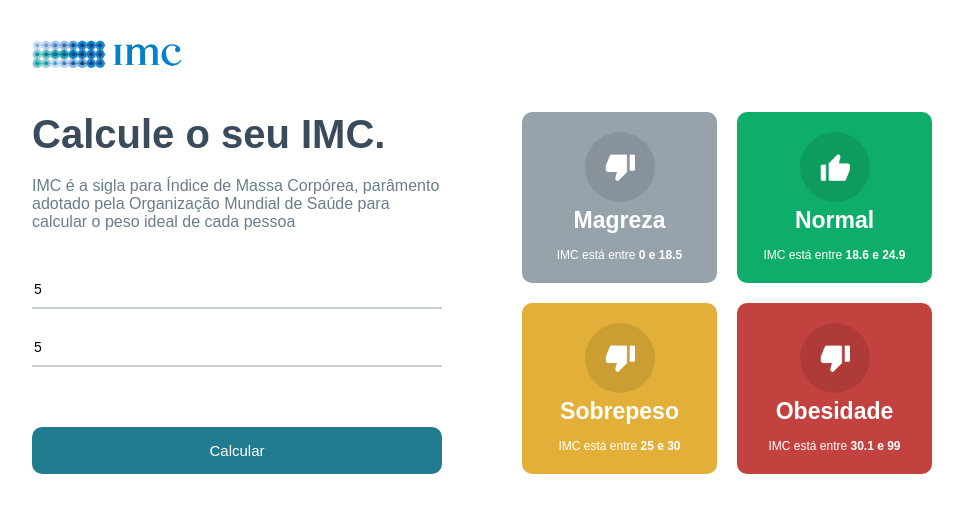
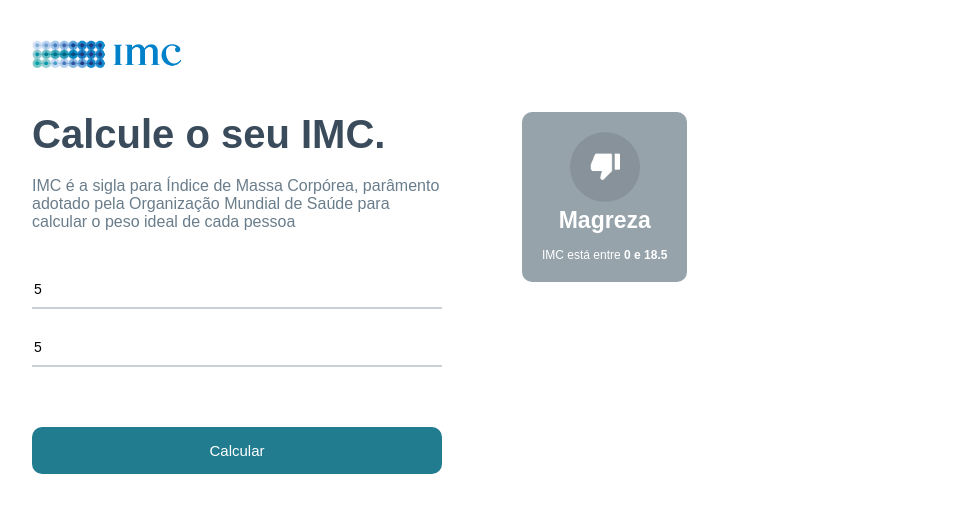
Before and after one commit to Dev-JoseRonaldo/calculadora-imc-react, a React (Vite) app: page / in a window 1280 px wide. Both pictures are taken after typing "5", "5" into the empty fields and a click on the button "Calcular". Shown: the top 512 px of the page, without its empty margins (158-1121 px from the left). Built offline with nearby package versions, Linux system fonts and the light colour scheme.

Commit message:
:sparkles: feat: Fazendo o cálculo do IMC funcionar e interagir com os inputs e os cards informativos

```diff
--- a/src/App.tsx
+++ b/src/App.tsx
@@ -1,16 +1,17 @@
 import { useState } from 'react';
 import styles from './App.module.css';
 import logo from './assets/imgLogo.png';
-import { levels, calculateImc} from './helpers/imc';
+import { levels, calculateImc, Level} from './helpers/imc';
 import { GridItem } from './components/GridItem';
 
 function App() {
   const [heightField, setHeightField] = useState<number>(0);
   const [weigthField, setWeigthField] = useState<number>(0);
+  const [toShow, setSToShow] = useState <Level | null>(null);
 
   const handleCalculateButton = () => {
     if(heightField && weigthField){
-
+      setSToShow(calculateImc(heightField, weigthField));
     } else{
       alert('Digite todos os campos!!!');
     }
@@ -31,14 +32,14 @@
 
           <input
           type="number"
-          placeholder="Digite a sua altura. Ex: 1.5 (em metros)"
+          placeholder="Digite a sua altura. Ex: 1.7 (em metros)"
           value={ heightField > 0 ? heightField : ''}
           onChange={e => setHeightField(parseFloat(e.target.value))}
           />
 
         <input
           type="number"
-          placeholder="Digite a seu peso. Ex: 1.5 (em metros)"
+          placeholder="Digite a seu peso. Ex: 60.3 (em kg)"
           value={ weigthField > 0 ? weigthField : ''}
           onChange={e => setWeigthField(parseFloat(e.target.value))}
           />
@@ -47,11 +48,20 @@
         </div>
 
         <div className={styles.rightSide}>
-          <div className={styles.grid}>
-            {levels.map((item, key) => (
-              <GridItem key={key} item={item}/>
-            ))}
-          </div>
+          {!toShow &&
+            <div className={styles.grid}>
+              {levels.map((item, key) => (
+                <GridItem key={key} item={item}/>
+              ))}
+            </div>
+          }
+          {toShow &&
+            <div className={styles.rightBig}>
+              <div className={styles.rightArrow}></div>
+              <GridItem item={toShow}/>
+            </div>
+
+          }
         </div>
       </div>
     </div>
--- a/src/helpers/imc.ts
+++ b/src/helpers/imc.ts
@@ -2,7 +2,7 @@
   title: string;
   color: string;
   icon: 'down' | 'up';
-  imc: number[],
+  imc: [number, number],
   yourImc?: number;
 }
 
```
